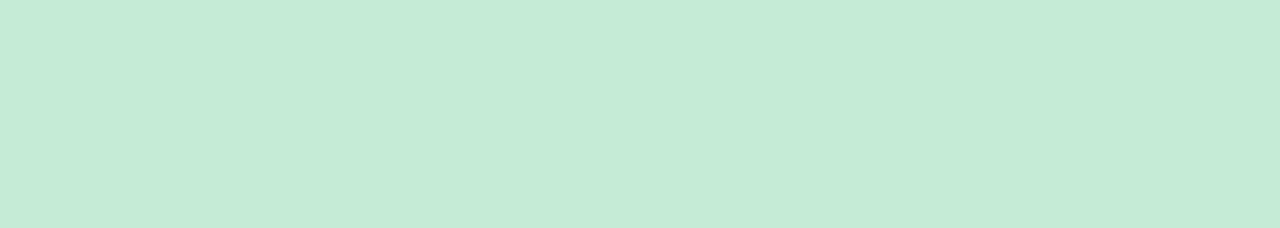
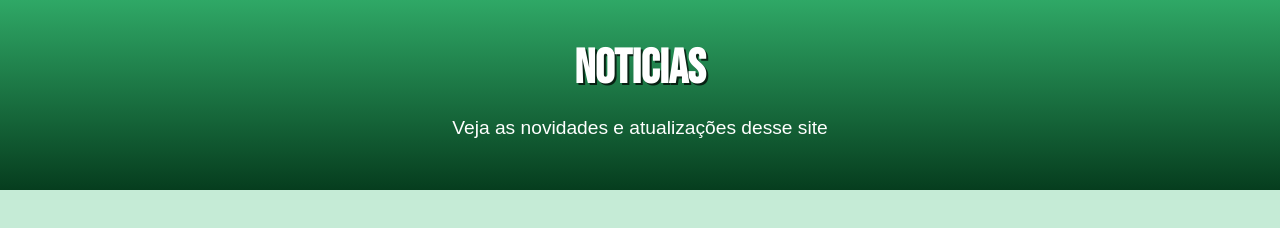
Before and after one commit to gamermistery1221/ProjetoAndroid, a plain HTML site: page outrapag.html in a window 1280 px wide. Drawn offline with Linux system fonts and the light colour scheme.

Commit message:
Header adicionado

```diff
--- a/outrapag.html
+++ b/outrapag.html
@@ -7,6 +7,9 @@
     <link rel="stylesheet" href="estilo/style.css">
 </head>
 <body>
-
+    <header>
+        <h1>Noticias</h1>
+        <p>Veja as novidades e atualizações desse site</p>
+    </header>
 </body>
 </html>
```
